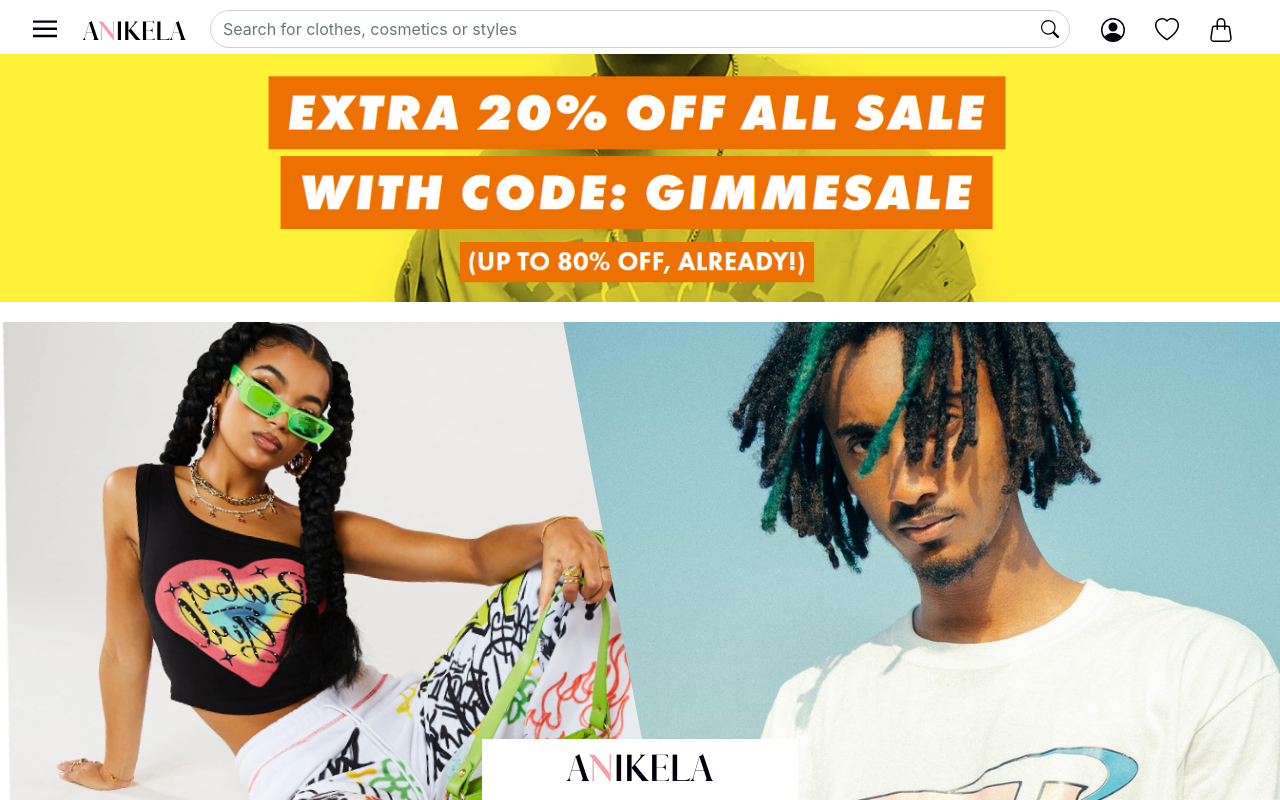
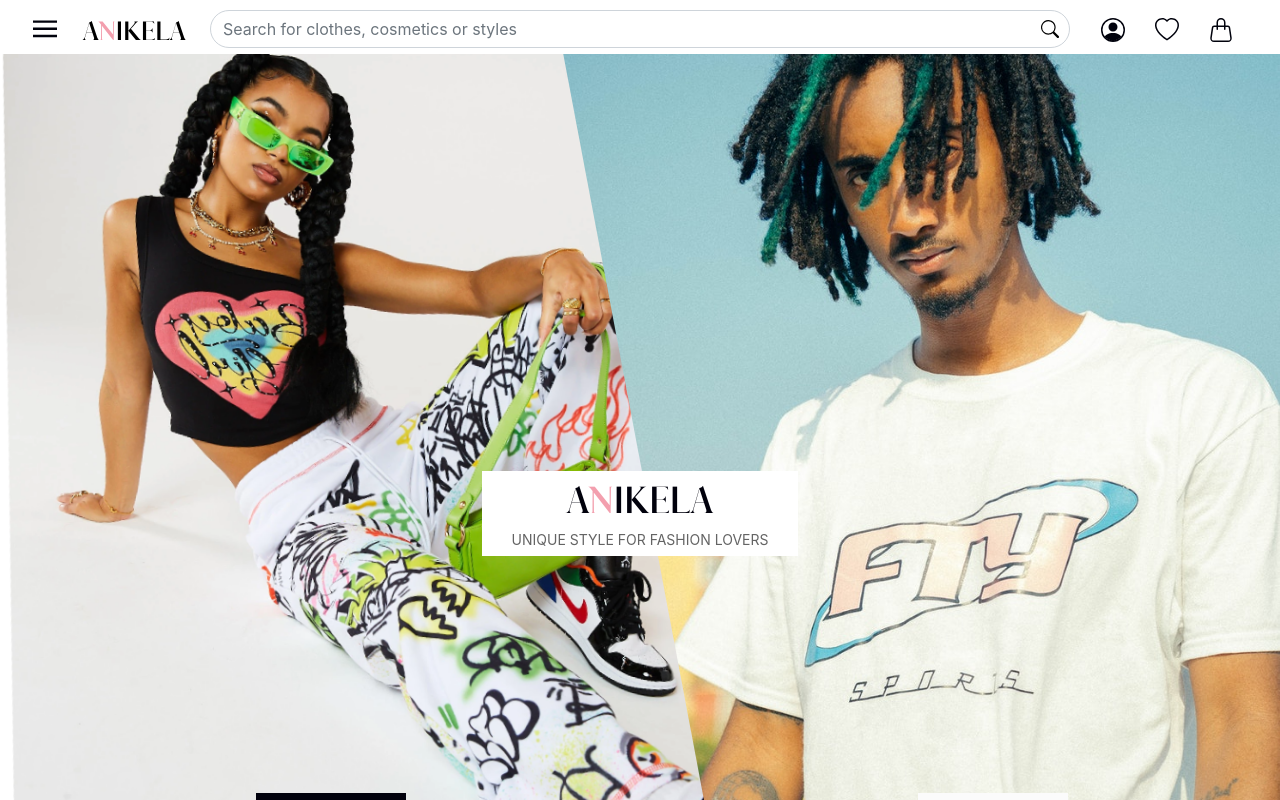
Before and after one commit to Coast-Information-Technology/anikela-ecommerce-customers-frontend, a React (Create React App) app: page / in a window 1280 px wide. Shown: the top 800 px of the page. Built offline with nearby package versions, Linux system fonts and the light colour scheme.

Commit message:
removed discount banner from homepage

```diff
--- a/src/pages/homepage/Homepage.tsx
+++ b/src/pages/homepage/Homepage.tsx
@@ -1,7 +1,6 @@
 import React from "react";
 // import { Link } from "react-router-dom";
 // import Icon from "../../components/common/icon/Icon";
-import Banner from "../../assets/images/bannerimg.png";
 import Discount from "../../assets/images/discount.png";
 import Video from "../../assets/video/showcase_video.mp4";
 
@@ -9,7 +8,6 @@ const Homepage = () => {
   return (
     <div>
       {/* <Header/> */}
-      <DiscountSection />
       <HomeSecImage />
       <HomeSlogan />
       <PickSecBtn />
```
